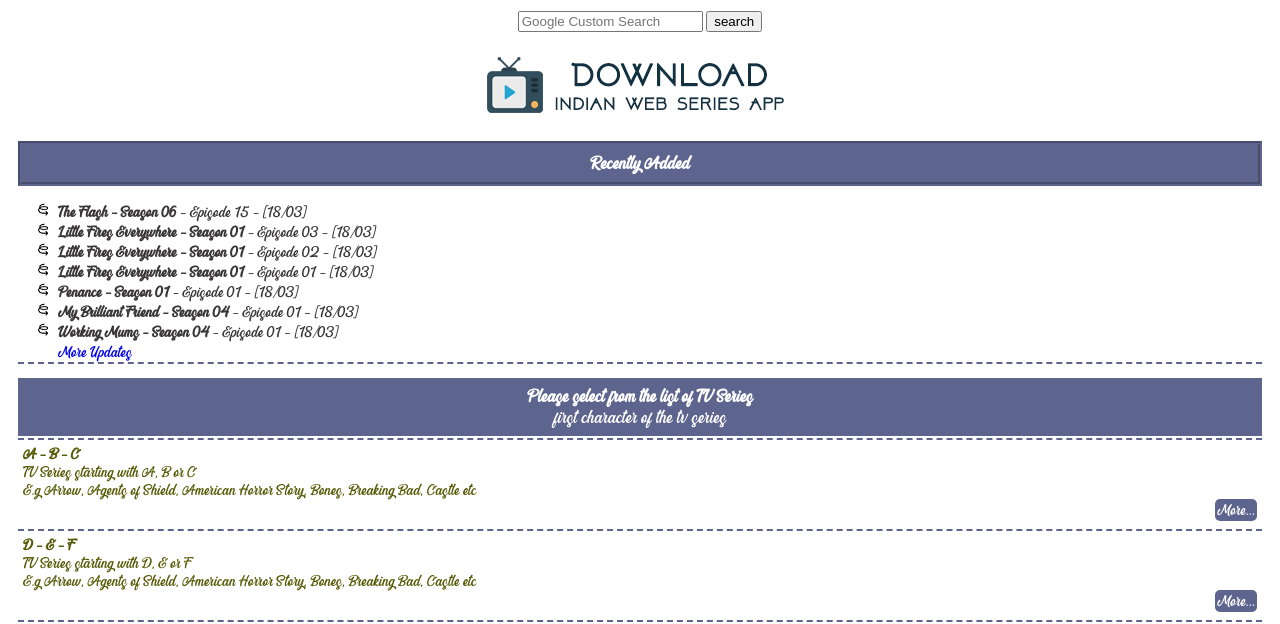
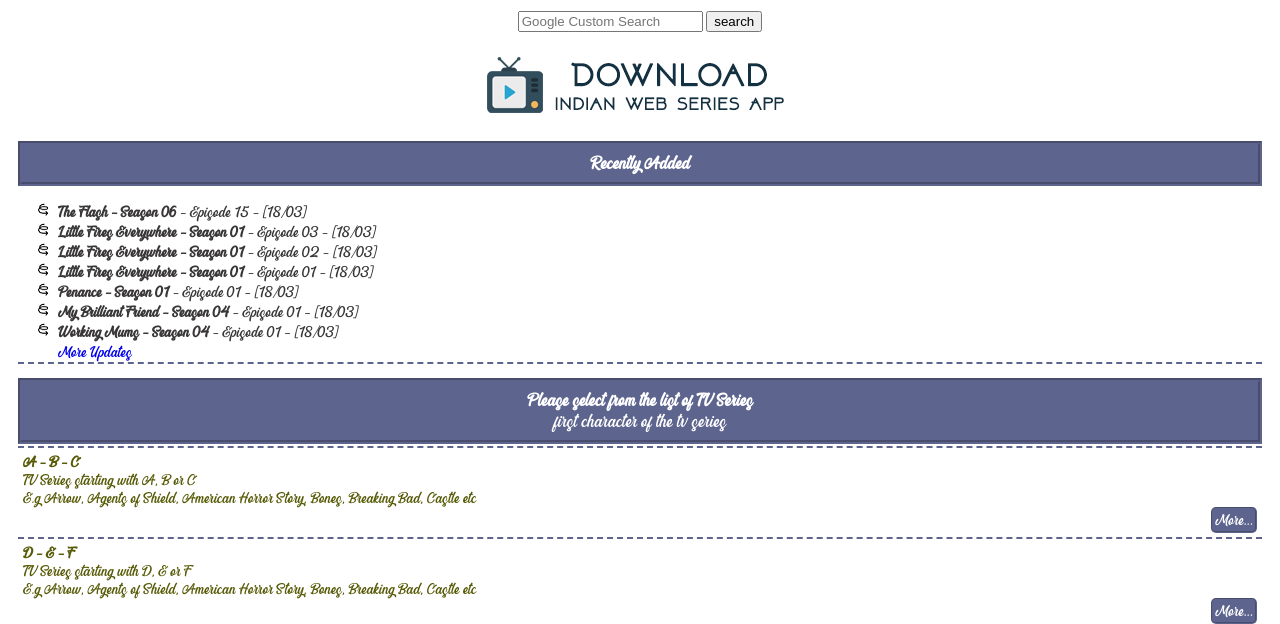
Before and after one commit to eguonzy/sandbox2, a plain HTML site: page index.html in a window 1280 px wide. Shown: the part 203-827 px from the top of the page. Drawn offline with Linux system fonts and the light colour scheme.

Commit message:
Update style.css

```diff
--- a/style.css
+++ b/style.css
@@ -85,6 +85,7 @@
     color: white;
     border-radius: 5px;
     padding: 2px;
+    border: groove #5d648e5e 2px;
 }
 
 .select {
@@ -94,7 +95,7 @@
     background-color: #5d648e;
     margin-top: 2px;
     margin-bottom: 2px;
-    border: groove #5de648e5e 4px;
+    border: groove #5d648e5e 4px;
 }
 
 .select1 {
```
